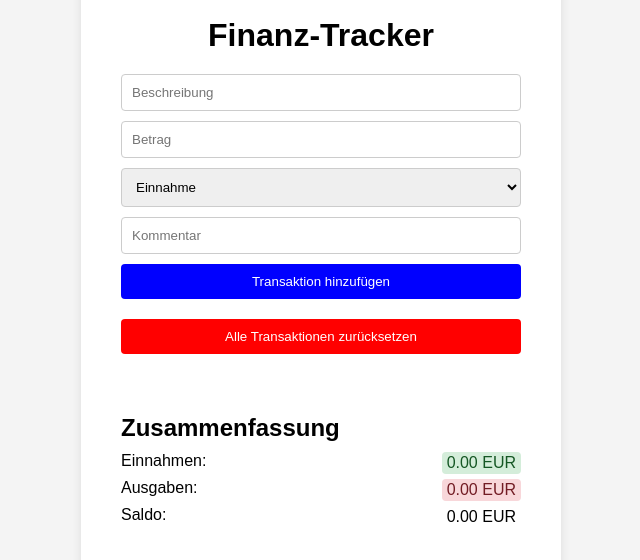
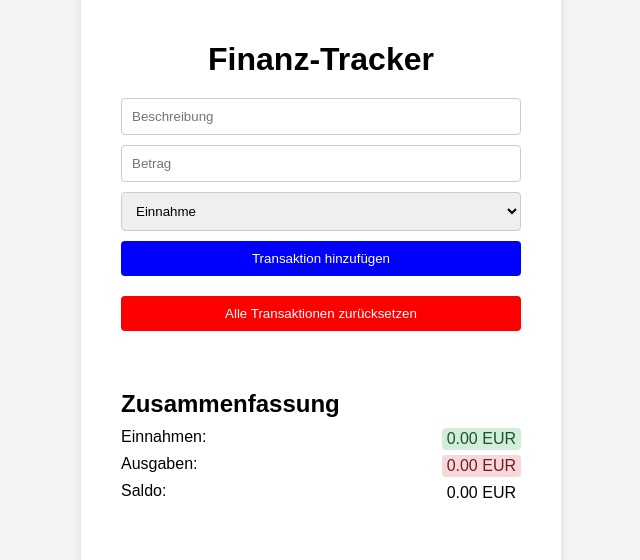
Before and after one commit to diego-monfort-landolt/finance-app, a React (Vite) app: page / in a window 1280 px wide. Shown: the top 560 px of the page, without its empty margins (339-979 px from the left). Built offline with nearby package versions, Linux system fonts and the light colour scheme.

Commit message:
rm comment input in app.tsx

```diff
--- a/src/App.tsx
+++ b/src/App.tsx
@@ -71,12 +71,6 @@ const App: React.FC = () => {
             <option value="income">Einnahme</option>
             <option value="expense">Ausgabe</option>
           </select>
-          <input
-            type="text"
-            placeholder="Kommentar"
-            value={comment}
-            onChange={(e) => setComment(e.target.value)}
-          />
           <button onClick={addTransaction}>Transaktion hinzufügen</button>
           <button onClick={resetTransactions} style={{ marginTop: '10px', backgroundColor: 'red' }}>Alle Transaktionen zurücksetzen</button>
         </div>
```
